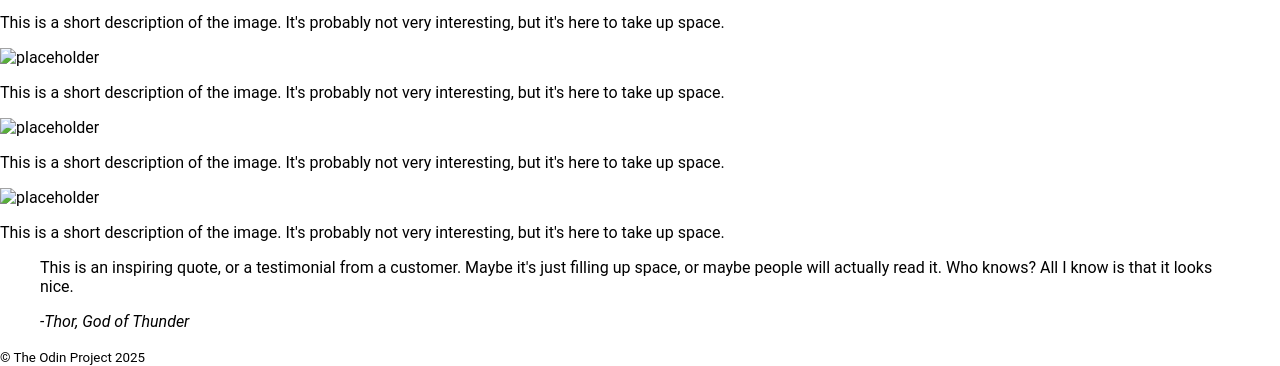
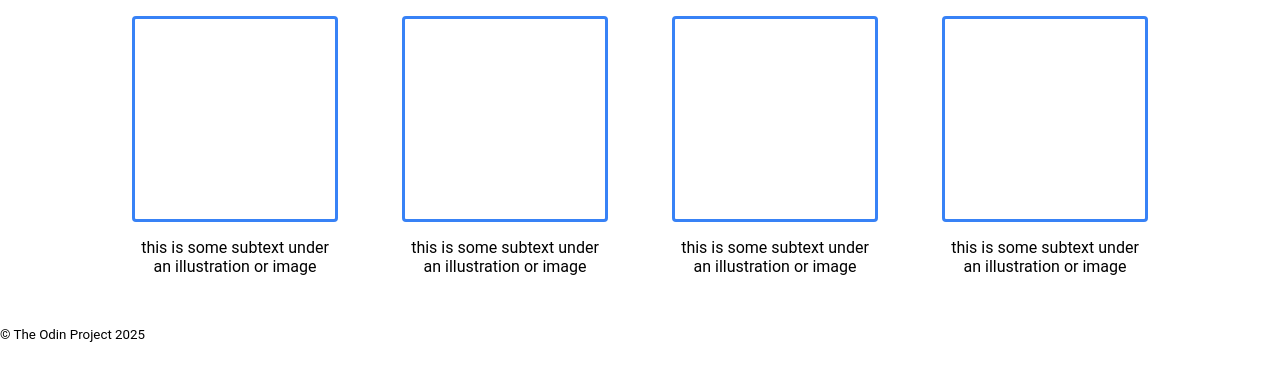
Before and after one commit to i-cortez/landing-page-template, a plain HTML site: page index.html in a window 1280 px wide. Shown: the part 497-863 px from the top of the page. After the commit the page ends 840 px from the top, so only its background shows below. Drawn offline with Linux system fonts and the light colour scheme.

Commit message:
Implement webpage information section and styling
Modified styles.css to include new styles for the information section.
Removed sections from index.html that have yet to be styled as the
structure will need to be updated to be in line with styling approach.

```diff
--- a/index.html
+++ b/index.html
@@ -17,7 +17,7 @@
                 </ul>
             </nav>
         </header>
-        <div class="hero">
+        <section class="hero">
             <div class="hero-text">
                 <div id="hero-title">This website is awesome</div>
                 <p>
@@ -30,57 +30,28 @@
             <div class="hero-image">
                 <p>this is a placeholder for an image</p>
             </div>
-        </div>
-        <main>
-            <section class="random">
-                <h2>Some random information</h2>
-                <div class="grid">
-                    <div class="grid-item">
-                        <img src="image.jpg" alt="placeholder">
-                        <p>
-                            This is a short description of the image. It's
-                            probably not very interesting, but it's here to
-                            take up space.
-                        </p>
-                    </div>
-                    <div class="grid-item">
-                        <img src="image.jpg" alt="placeholder">
-                        <p>
-                            This is a short description of the image. It's
-                            probably not very interesting, but it's here to
-                            take up space.
-                        </p>
-                    </div>
-                    <div class="grid-item">
-                        <img src="image.jpg" alt="placeholder">
-                        <p>
-                            This is a short description of the image. It's
-                            probably not very interesting, but it's here to
-                            take up space.
-                        </p>
-                    </div>
-                    <div class="grid-item">
-                        <img src="image.jpg" alt="placeholder">
-                        <p>
-                            This is a short description of the image. It's
-                            probably not very interesting, but it's here to
-                            take up space.
-                        </p>
-                    </div>
+        </section>
+        <section class="info">
+            <div id="info-title">Some random information.</div>
+            <div class="info-cards">
+                <div class="card">
+                    <div class="placeholder"></div>
+                    <p>this is some subtext under an illustration or image</p>
                 </div>
-            </section>
-            <section class="quote">
-                <blockquote>
-                    <p>
-                        This is an inspiring quote, or a testimonial from a
-                        customer. Maybe it's just filling up space, or maybe
-                        people will actually read it. Who knows? All I know is
-                        that it looks nice.
-                    </p>
-                    <cite>-Thor, God of Thunder</cite>
-                </blockquote>
-            </section>
-        </main>
+                <div class="card">
+                    <div class="placeholder"></div>
+                    <p>this is some subtext under an illustration or image</p>
+                </div>
+                <div class="card">
+                    <div class="placeholder"></div>
+                    <p>this is some subtext under an illustration or image</p>
+                </div>
+                <div class="card">
+                    <div class="placeholder"></div>
+                    <p>this is some subtext under an illustration or image</p>
+                </div>
+            </div>
+        </section>
         <footer>
             <small id="copyright"></small>
           </footer>
--- a/styles.css
+++ b/styles.css
@@ -63,3 +63,36 @@ nav a {
     background-color: gray;
     height: 200px;
 }
+.info {
+    text-align: center;
+    padding: 2rem 4rem;
+}
+.info #info-title {
+    font-size: 36px;
+    font-weight: 900;
+    color: #1f2937;
+    margin-bottom: 2rem;
+}
+.info .info-cards {
+    display: flex;
+    flex: 1;
+    justify-content: center;
+    align-items: center;
+    gap: 4rem;
+}
+.info .info-cards .card {
+    display: flex;
+    flex-direction: column;
+    justify-content: center;
+    align-items: center;
+}
+.info .info-cards .card .placeholder {
+    height: 200px;
+    width: 200px;
+    border: solid;
+    border-radius: 4px;
+    border-color: #3882f6;
+}
+.info .info-cards .card p {
+    max-width: 200px;
+}
```
